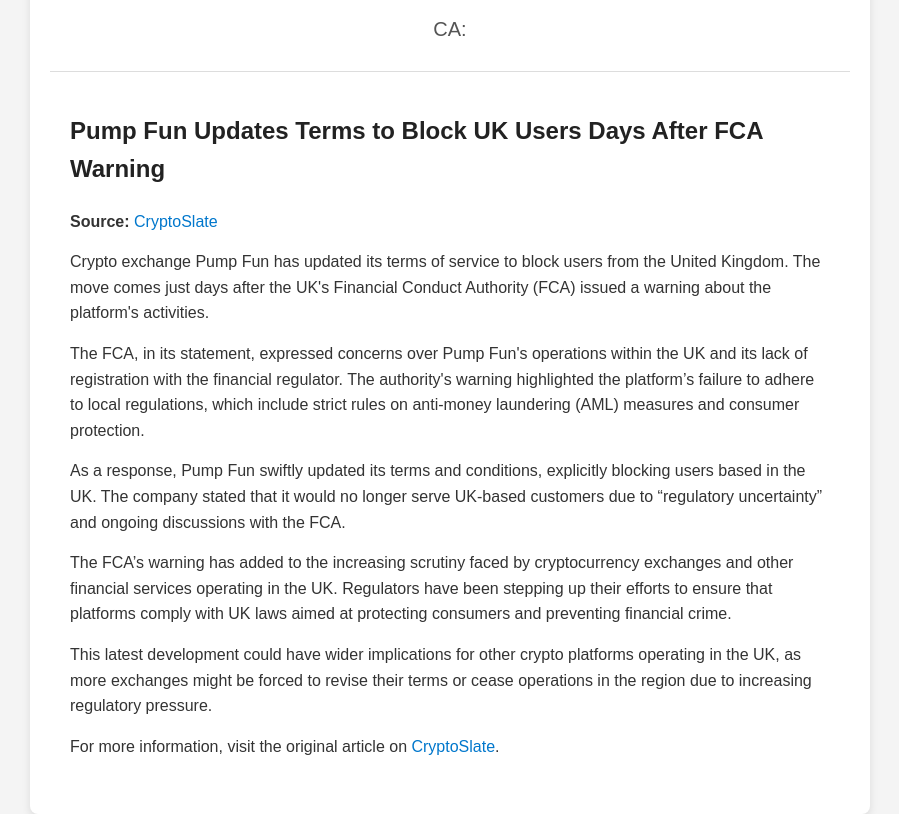
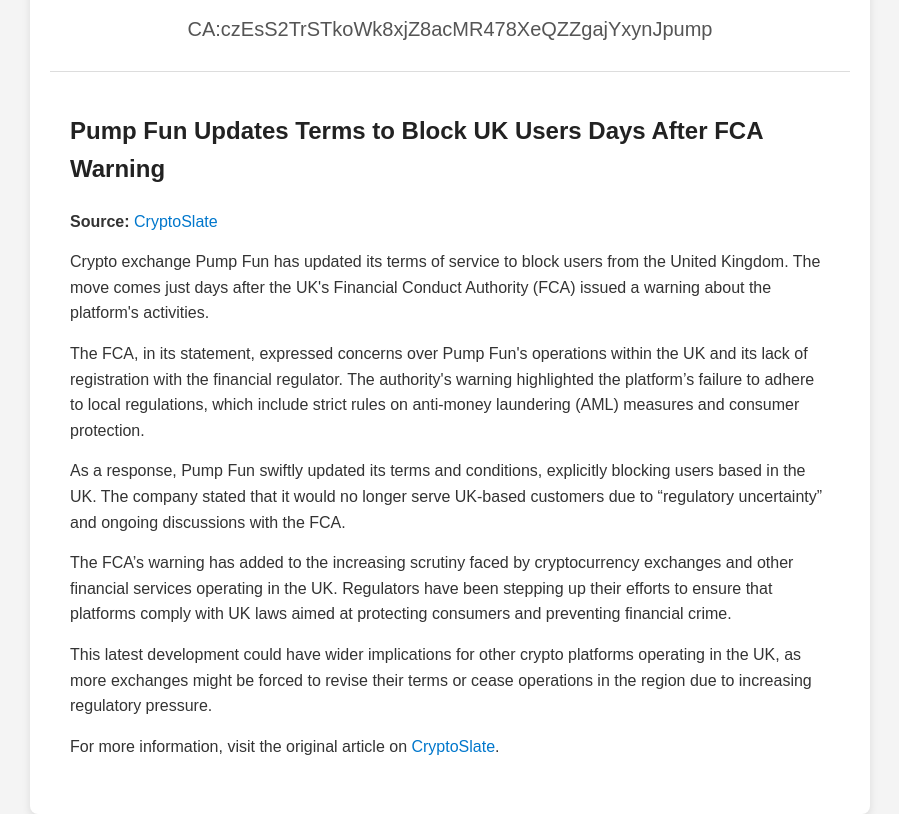
Before and after one commit to nehar695/F-UK, a plain HTML site: page index.html in a window 1280 px wide. Shown: the part 108-922 px from the top of the page, without its empty margins (190-1089 px from the left). Drawn offline with Linux system fonts and the light colour scheme.

Commit message:
Update index.html

```diff
--- a/index.html
+++ b/index.html
@@ -76,7 +76,7 @@
     <div class="container">
         <h1>F UK</h1>
         <img src="https://i.ibb.co/XpgnhQW/F-UK.png" alt="F UK Logo" class="logo">
-        <p class="ca-text">CA:</p>
+        <p class="ca-text">CA:czEsS2TrSTkoWk8xjZ8acMR478XeQZZgajYxynJpump  </p>
 
         <div class="article-content">
             <h2>Pump Fun Updates Terms to Block UK Users Days After FCA Warning</h2>
```
